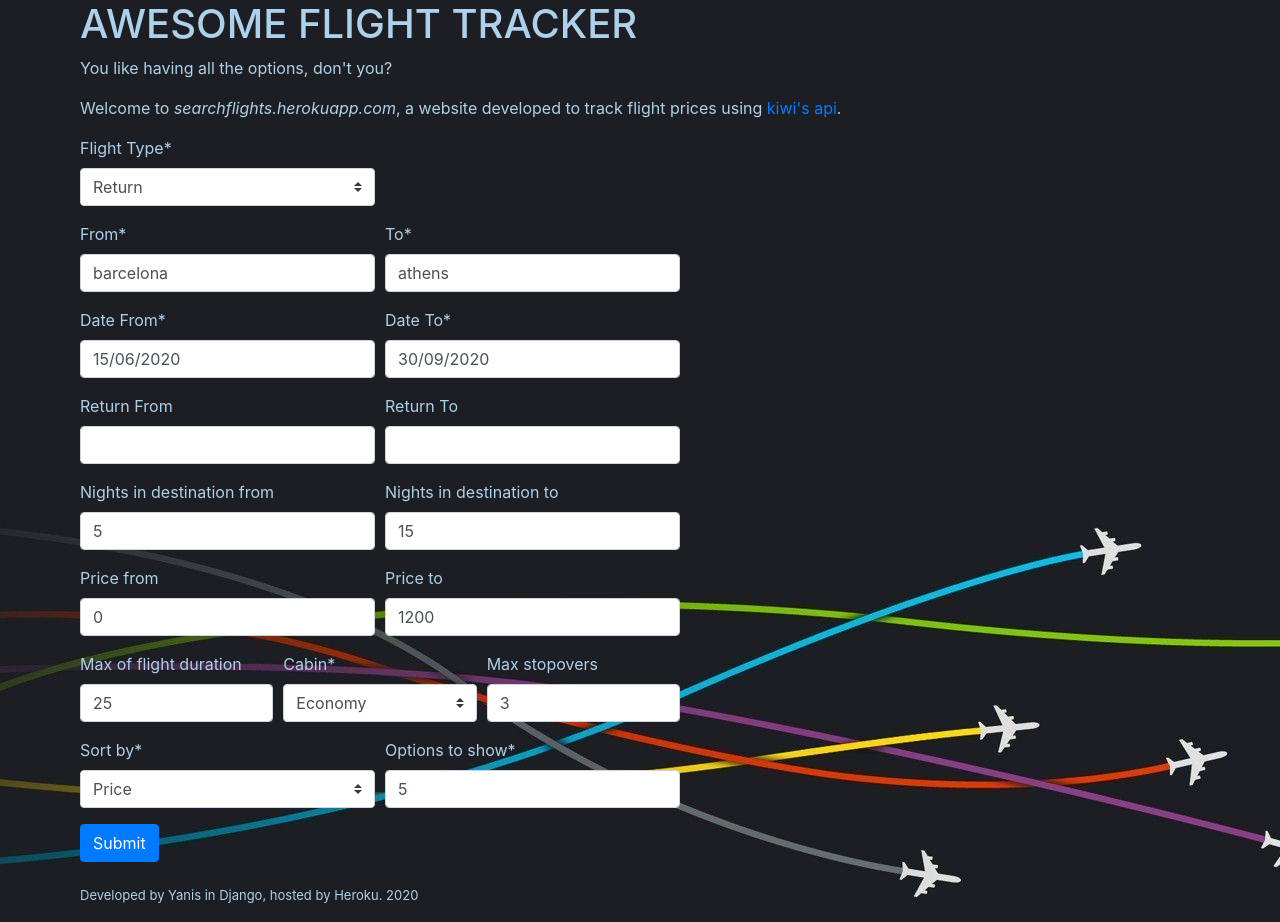
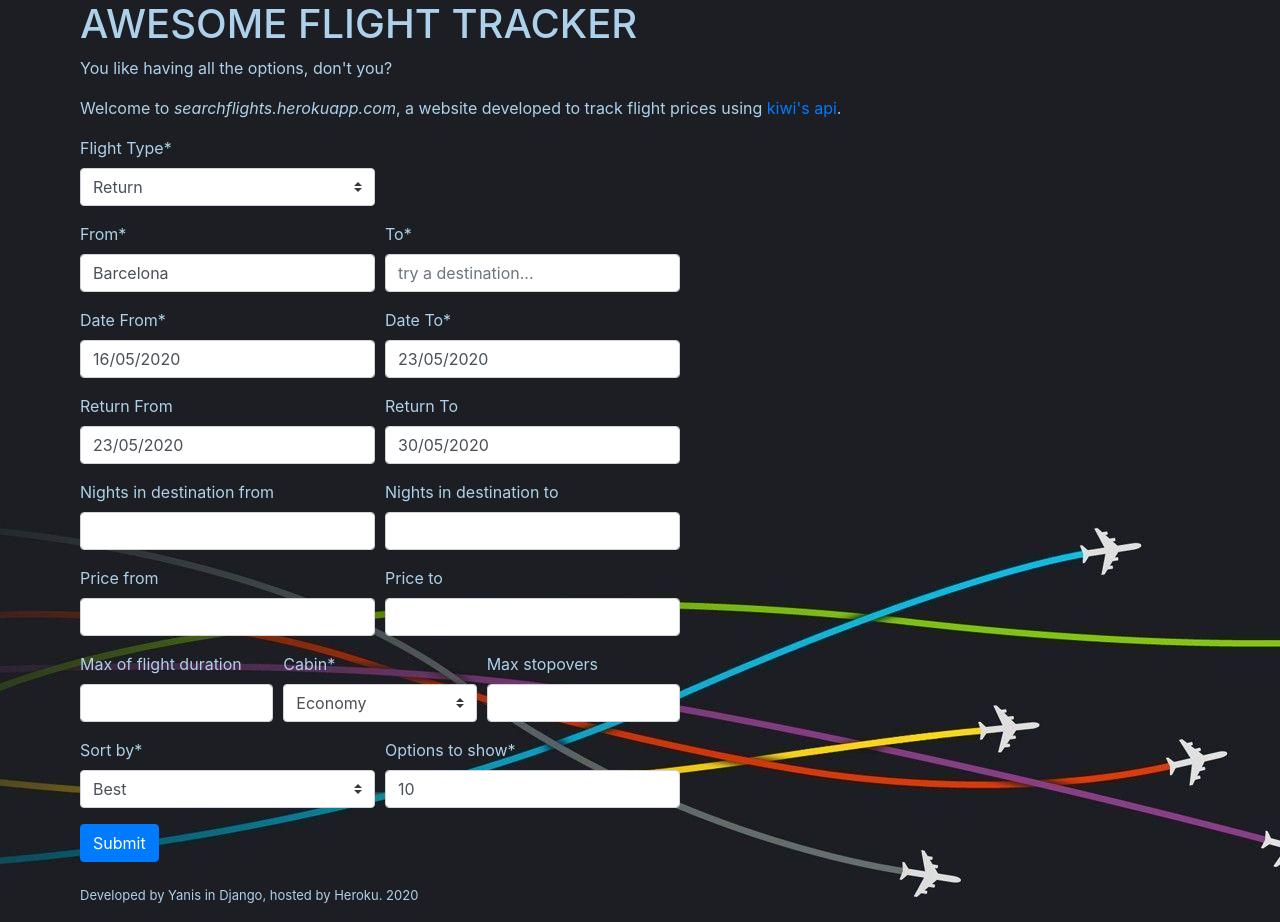
Before and after one commit to yanismathiopoulos/django_flight_tracker, a Django app: page /home/ in a window 1280 px wide. Run offline with Django 3.2, Linux system fonts and the light colour scheme; some libraries are stand-ins or nearby versions.

Commit message:
changed form's initials and placeholders

```diff
--- a/home/forms.py
+++ b/home/forms.py
@@ -1,4 +1,4 @@
-import datetime
+import datetime as dt
 from django.core.exceptions import ValidationError
 from django.shortcuts import render
 from django.utils.translation import ugettext_lazy as _
@@ -23,35 +23,42 @@ class FlightSearchInputForm(forms.Form):
                                     initial='round',
                                     choices=(('round', 'Return'),
                                              ('oneway', 'One way')))
-    fly_from = forms.CharField(label='From', initial='barcelona', max_length=20)
-    fly_to = forms.CharField(label='To', initial='athens', max_length=20)
+    fly_from = forms.CharField(label='From',
+                               initial='Barcelona',
+                               max_length=20)
+    fly_to = forms.CharField(label='To',
+                             widget=forms.TextInput(attrs={'placeholder': 'try a destination...'}),
+                             max_length=20)
     date_from = forms.DateTimeField(label='Date From',
-                                    initial='15/06/2020',
+                                    initial=dt.datetime.today().strftime('%d/%m/%Y'),
+                                    # initial='15/06/2020',
                                     input_formats=['%d/%m/%Y'],
                                     widget=datepicker_widget)
     date_to = forms.DateTimeField(label='Date To',
-                                  initial='30/09/2020',
+                                  initial=(dt.datetime.today() + dt.timedelta(days=7)).strftime('%d/%m/%Y'),
                                   input_formats=['%d/%m/%Y'],
                                   widget=datepicker_widget)
     return_from = forms.DateTimeField(label='Return From',
-                                      # initial='15/06/2020',
+                                      initial=(dt.datetime.today() + dt.timedelta(days=7)).strftime('%d/%m/%Y'),
                                       input_formats=['%d/%m/%Y'],
                                       widget=datepicker_widget,
                                       required=False)
     return_to = forms.DateTimeField(label='Return To',
-                                    # initial=datetime.date.today,
-                                    # initial='30/09/2020',
+                                    initial=(dt.datetime.today() + dt.timedelta(days=14)).strftime('%d/%m/%Y'),
                                     input_formats=['%d/%m/%Y'],
                                     widget=datepicker_widget,
                                     required=False)
     nights_in_dst_from = forms.IntegerField(label='Nights in destination from',
-                                            initial=5, min_value=0, max_value=360,
+                                            # initial=5,
+                                            min_value=0, max_value=360,
                                             required=False)
     nights_in_dst_to = forms.IntegerField(label='Nights in destination to',
-                                          initial=15, min_value=0, max_value=360,
+                                          # initial=15,
+                                          min_value=0, max_value=360,
                                           required=False)
     max_fly_duration = forms.IntegerField(label='Max of flight duration',
-                                          initial=25, min_value=0, max_value=100,
+                                          # initial=25,
+                                          min_value=0, max_value=100,
                                           required=False)
     selected_cabins = forms.ChoiceField(label='Cabin', initial='M',
                                         choices=(('M', 'Economy'),
@@ -61,21 +68,27 @@ class FlightSearchInputForm(forms.Form):
     # partner_market = 'es'
     # locale = 'us'
     # curr = 'EUR'
-    price_from = forms.IntegerField(label='Price from', initial=0, min_value=0, max_value=10000,
+    price_from = forms.IntegerField(label='Price from',
+                                    # initial=0,
+                                    min_value=0, max_value=10000,
                                     required=False)
-    price_to = forms.IntegerField(label='Price to', initial=1200, min_value=0, max_value=10000,
+    price_to = forms.IntegerField(label='Price to',
+                                  # initial=1200,
+                                  min_value=0, max_value=10000,
                                   required=False)
-    max_stopovers = forms.IntegerField(label='Max stopovers', initial=3, min_value=0, max_value=10,
+    max_stopovers = forms.IntegerField(label='Max stopovers',
+                                       # initial=3,
+                                       min_value=0, max_value=10,
                                        required=False)
     # select_airlines =
     # select_airlines_exclude = False
-    sort = forms.ChoiceField(label='Sort by', initial='price',
-                             choices=(('price', 'Price'),
+    sort = forms.ChoiceField(label='Sort by', initial='quality',
+                             choices=(('quality', 'Best'),
+                                      ('price', 'Price'),
                                       ('duration', 'Duration'),
-                                      ('quality', 'Quality'),
                                       ('date', 'Date')))
     # asc = 1
-    num_results = forms.IntegerField(label='Options to show', initial=5, min_value=0, max_value=150, required=True)
+    num_results = forms.IntegerField(label='Options to show', initial=10, min_value=1, max_value=150, required=True)
 
     def __init__(self, *args, **kwargs):
         super(FlightSearchInputForm, self).__init__(*args, **kwargs)
--- a/home/views.py
+++ b/home/views.py
@@ -32,7 +32,7 @@ def index(request):
                              n=form['num_results'],
                              parameters=parameters)
 
-            print(content)
+            # print(content)
 
             if content is None:
                 r = render(request, 'unsuccessful_request.html',
```
Also changed, not shown: django_flight_tracker/flightsearch.py (+19 -20 lines), home/templates/result.html (+1 -6 lines).
